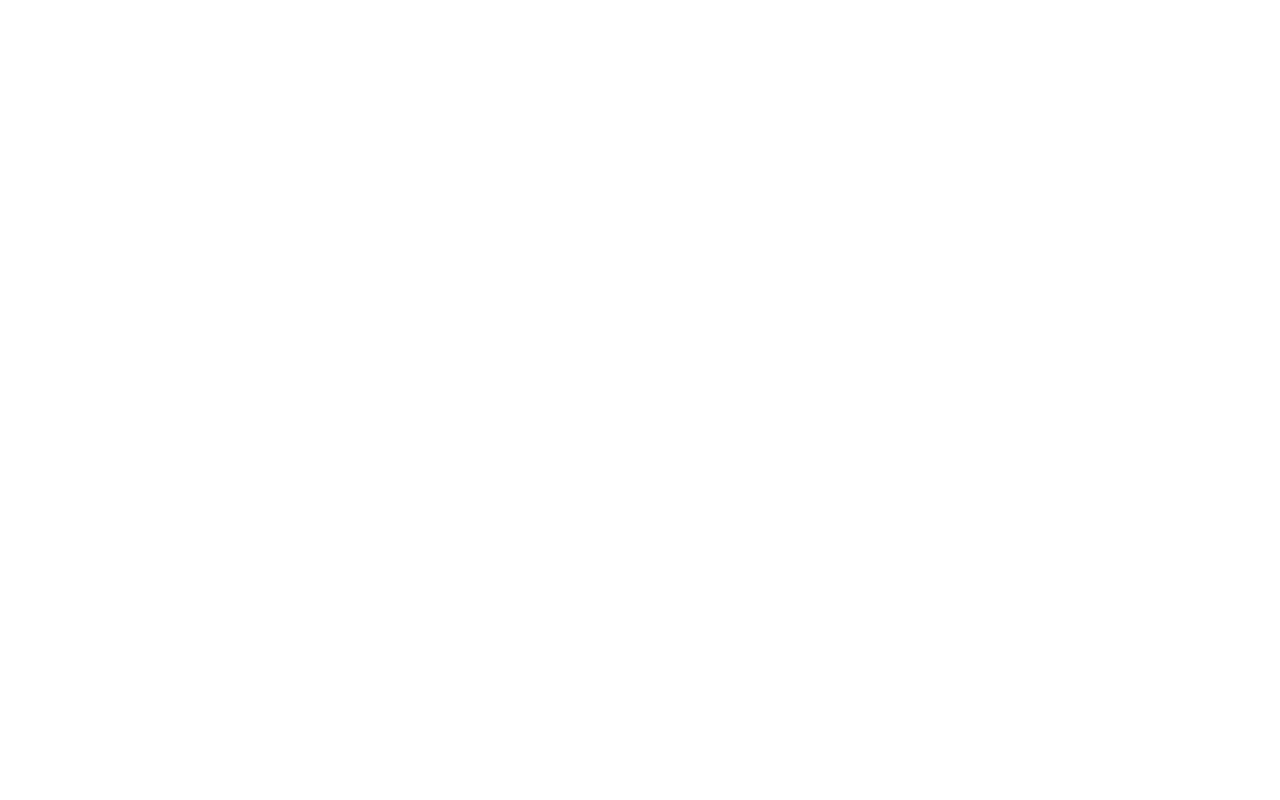
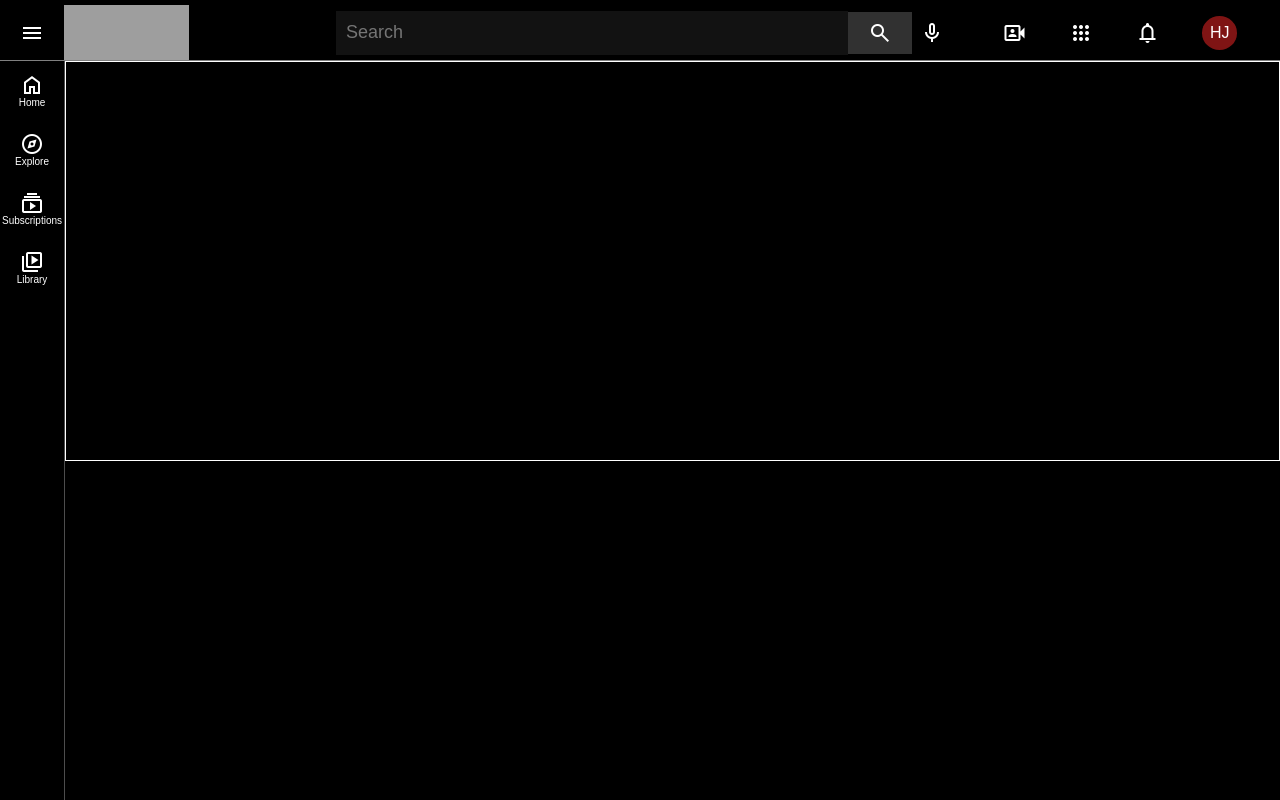
Before and after one commit to Harshal-Jadhav/YouTube, a plain HTML site: page index.html in a window 1280 px wide. Drawn offline with nearby package versions, Linux system fonts and the light colour scheme; grey boxes are pictures that could not be loaded.

Commit message:
index page done

```diff
--- a/index.html
+++ b/index.html
@@ -5,11 +5,86 @@
     <meta charset="UTF-8">
     <meta http-equiv="X-UA-Compatible" content="IE=edge">
     <meta name="viewport" content="width=device-width, initial-scale=1.0">
-    <title>MY YouTube Home</title>
+    <title>MY YOUTUBE HOME</title>
+    <link rel="stylesheet"
+        href="https://fonts.googleapis.com/css2?family=Material+Symbols+Outlined:opsz,wght,FILL,GRAD@48,400,0,0" />
+    <link rel="stylesheet"
+        href="https://fonts.googleapis.com/css2?family=Material+Symbols+Outlined:opsz,wght,FILL,GRAD@48,400,1,0" />
+    <link rel="stylesheet" href="./styles/index.css">
 </head>
 
 <body>
 
+    <!-- Navbar Section Start -->
+    <div id="navbar">
+        <div>
+            <span class="material-symbols-outlined">
+                menu
+            </span>
+        </div>
+        <div id="logo">
+            <img src="https://www.trustedreviews.com/wp-content/uploads/sites/54/2022/01/youtube_logo_dark-920x460.jpg"
+                alt="">
+        </div>
+        <div id="search_div">
+            <input type="text" name="search" id="search" placeholder="Search" autocomplete="off">
+            <span id="search_logo" class="material-symbols-outlined">
+                search
+            </span>
+            <span class="material-symbols-outlined">
+                mic
+            </span>
+        </div>
+        <div id="extras">
+            <span class="material-symbols-outlined">
+                video_camera_front
+            </span>
+            <span class="material-symbols-outlined">
+                apps
+            </span>
+            <span class="material-symbols-outlined">
+                notifications
+            </span>
+            <div id="profile">HJ</div>
+
+        </div>
+    </div>
+    <!-- Navbar Section Start -->
+
+    <!-- Menu Section Start -->
+    <div id="menu">
+        <div>
+            <span class="material-symbols-outlined">
+                home
+            </span>
+            <span>Home</span>
+        </div>
+        <div>
+            <span class="material-symbols-outlined">
+                explore
+            </span>
+            <span>Explore</span>
+        </div>
+        <div>
+            <span class="material-symbols-outlined">
+                subscriptions
+            </span>
+            <span>Subscriptions</span>
+        </div>
+        <div>
+            <span class="material-symbols-outlined">
+                video_library
+            </span>
+            <span>
+                Library
+            </span>
+        </div>
+    </div>
+    <!-- Menu Section End -->
+
+    <!-- Display Section Start -->
+    <div id="display"></div>
+    <!-- Display Sectin End -->
 </body>
 
 </html>
--- a/styles/index.css
+++ b/styles/index.css
@@ -0,0 +1,121 @@
+* {
+    font-family: sans-serif;
+    background-color: black;
+    color: white;
+    margin: 0;
+    padding: 0;
+    box-sizing: border-box;
+}
+
+#menu {
+    /* border: 1px solid; */
+    width: 65px;
+    height: 100vh;
+    position: fixed;
+    /* z-index: 100; */
+    border-right: 1px solid rgb(77, 77, 77);
+}
+
+#menu>div {
+    /* border: 1px solid; */
+    display: flex;
+    flex-direction: column;
+    align-items: center;
+    height: fit-content;
+    margin-top: 12px;
+}
+
+#menu>div:not(:first-child) {
+    margin-top: 24px;
+}
+
+#menu>div>span:nth-child(2) {
+    font-size: 10px;
+}
+
+#navbar {
+    /* border: 1px solid; */
+    border-bottom: 1px solid gray;
+    margin-top: 5px;
+    /* width: 94.9%; */
+    /* margin-left: 65px; */
+    display: grid;
+    grid-template-columns: 5% 20% 50% 25%;
+    grid-template-rows: 55px;
+    /* column-gap: 3.3%; */
+    justify-content: space-between;
+    z-index: 100;
+    position: sticky;
+    width: 100%;
+}
+
+#navbar>div {
+    /* border: 1px solid; */
+    height: 100%;
+}
+#navbar>div:first-child{
+    display: flex;
+    justify-content: center;
+    align-items: center;
+}
+
+#logo>img {
+    /* border: 1px solid; */
+    height: 100%;
+    width: 125px;
+}
+
+#search_div {
+    display: flex;
+    justify-content: center;
+    align-items: center;
+}
+
+/* input box */
+#search {
+    height: 80%;
+    width: 80%;
+    font-size: 18px;
+    border: none;
+    /* border: 1px solid; */
+    padding-left: 10px;
+    background-color: #121212;
+}
+
+#search:focus {
+    outline: none;
+}
+
+#search_logo {
+    /* border: 1px solid; */
+    padding: 9px 20px;
+    margin-right: 8px;
+    background-color: #313131;
+}
+
+#extras {
+    /* border: 1px solid; */
+    display: flex;
+    justify-content: space-evenly;
+    align-items: center;
+}
+
+#profile {
+    /* border: 1px solid; */
+    padding: 8px;
+    border-radius: 100%;
+    background-color: rgb(127, 20, 20);
+    cursor: pointer;
+}
+
+.material-symbols-outlined {
+    cursor: pointer;
+}
+
+#display {
+    border: 1px solid;
+    width: 94.9%;
+    margin-left: 65px;
+    height: 50vh;
+    padding: 10px;
+}
```
